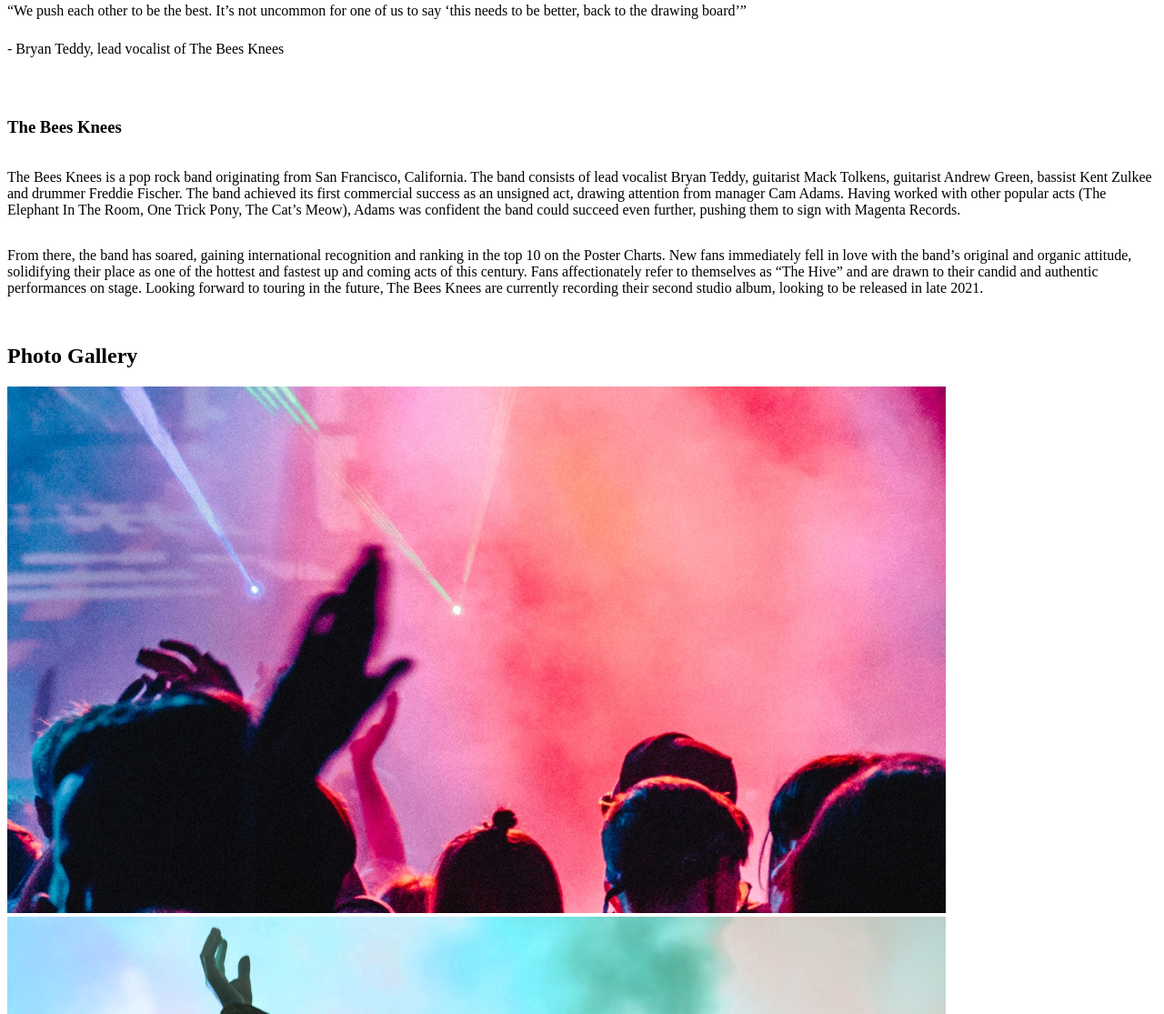
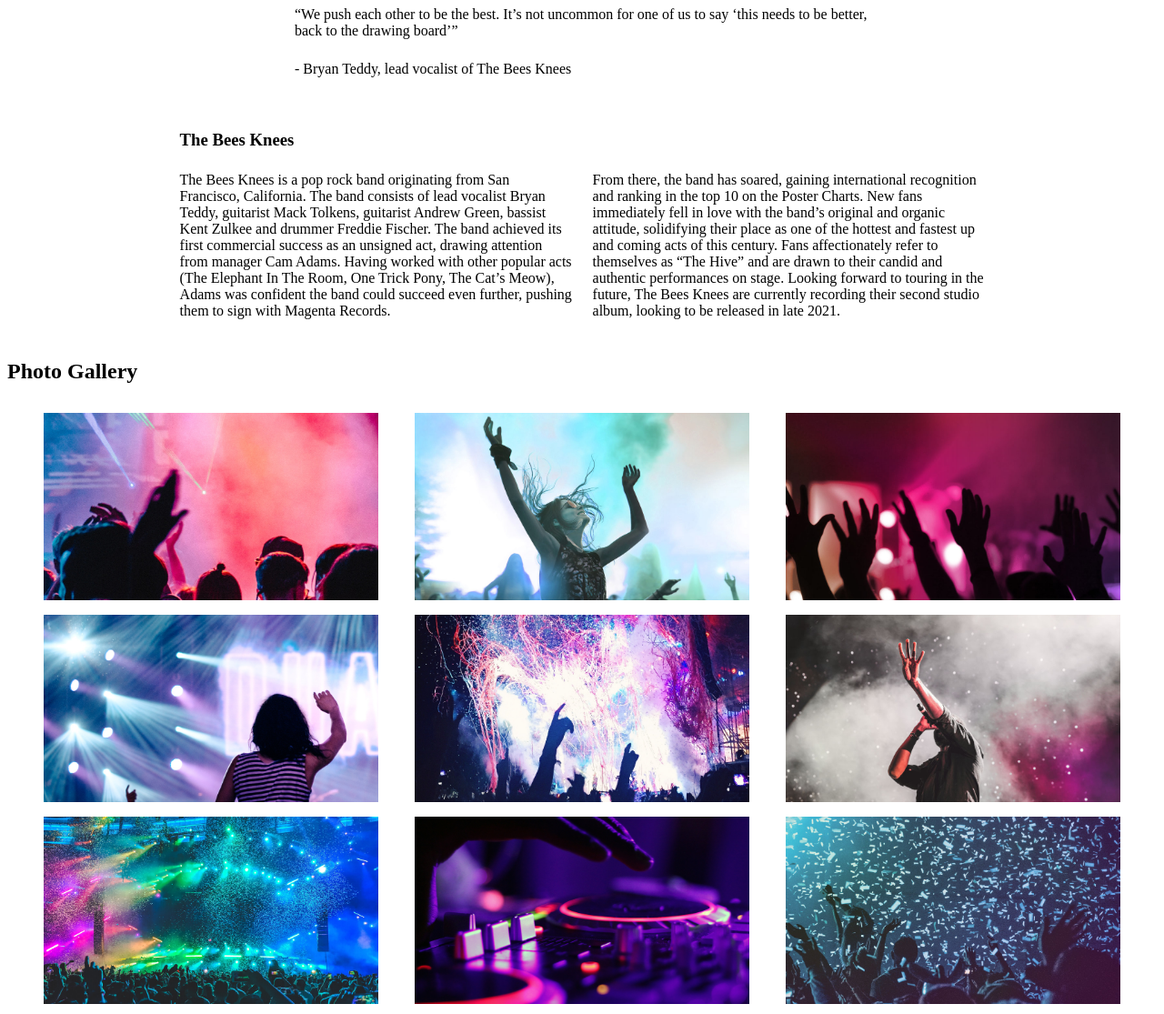
Before and after one commit to Lenalenalena-cl/bandsite, a plain HTML site: page index.html in a window 1280 px wide. Shown: the part 1440-2555 px from the top of the page at 91% size. Drawn offline with Linux system fonts and the light colour scheme.

Commit message:
finish the mid section, photo part

```diff
--- a/index.html
+++ b/index.html
@@ -1,35 +1,40 @@
 <!DOCTYPE html>
 <html lang="en">
+
 <head>
     <meta charset="UTF-8">
     <meta name="viewport" content="width=device-width, initial-scale=1.0">
     <title>BANDSITE | Home</title>
     <link rel="stylesheet" href="styles/bio.css" />
 </head>
+
 <body>
     <header id="home" class="wrapper--header">
         <nav class="navbar">
 
             <div class="navbar__logo">
                 <h1 class="navbar__title">
-                    <a class="navbar__link" href="index.html"><img class="navbar__img" src="./assets/logo/Logo-bandsite.svg" alt="bandsite logo"></a>
+                    <a class="navbar__link" href="index.html"><img class="navbar__img"
+                            src="./assets/logo/Logo-bandsite.svg" alt="bandsite logo"></a>
                 </h1>
             </div>
 
             <div class="navbar__pages">
                 <ul class="navbar__list">
-                    <li class="navbar__item navbar__item--active"><a class="navbar__link" href="index.html">Biography</a></li>
-                    <li class="navbar__item navbar__item--desactive"><a class="navbar__link" href="./pages/shows.html">Shows</a></li>
+                    <li class="navbar__item navbar__item--active"><a class="navbar__link"
+                            href="index.html">Biography</a></li>
+                    <li class="navbar__item navbar__item--desactive"><a class="navbar__link"
+                            href="./pages/shows.html">Shows</a></li>
                 </ul>
             </div>
 
         </nav>
     </header>
 
-<section class="wrapper--hero">
+    <section class="wrapper--hero">
         <section class="hero">
             <div class="hero__title">
-                <h2 class="hero__text" >The Bees Knees</h2>
+                <h2 class="hero__text">The Bees Knees</h2>
 
             </div>
         </section>
@@ -50,7 +55,8 @@
 
                     <!-- quote -->
                     <div class="about__quote">
-                        <q class="about__quotation">We push each other to be the best. It’s not uncommon for one of us to say ‘this needs to be better, back to the drawing board’</q>
+                        <q class="about__quotation">We push each other to be the best. It’s not uncommon for one of us
+                            to say ‘this needs to be better, back to the drawing board’</q>
                         <p class="about__autor">- Bryan Teddy, lead vocalist of The Bees Knees</p>
                     </div>
 
@@ -58,12 +64,21 @@
                     <article class="about__bio">
                         <h3 class="about__subtitle">The Bees Knees</h3>
                         <div class="about__text">
-                            <p class="about__paragraph">The Bees Knees is a pop rock band originating from San Francisco, California. The band consists of lead vocalist Bryan Teddy, guitarist Mack Tolkens, guitarist Andrew Green, bassist Kent Zulkee and drummer Freddie Fischer.
-                                The band achieved its first commercial success as an unsigned act, drawing attention from manager Cam Adams. Having worked with other popular acts (The Elephant In The Room, One Trick Pony, The Cat’s Meow), Adams was confident
+                            <p class="about__paragraph1">The Bees Knees is a pop rock band originating from San
+                                Francisco, California. The band consists of lead vocalist Bryan Teddy, guitarist Mack
+                                Tolkens, guitarist Andrew Green, bassist Kent Zulkee and drummer Freddie Fischer.
+                                The band achieved its first commercial success as an unsigned act, drawing attention
+                                from manager Cam Adams. Having worked with other popular acts (The Elephant In The Room,
+                                One Trick Pony, The Cat’s Meow), Adams was confident
                                 the band could succeed even further, pushing them to sign with Magenta Records.</p>
-                            <p class="about__paragraph">From there, the band has soared, gaining international recognition and ranking in the top 10 on the Poster Charts. New fans immediately fell in love with the band’s original and organic attitude, solidifying their place as
-                                one of the hottest and fastest up and coming acts of this century. Fans affectionately refer to themselves as “The Hive” and are drawn to their candid and authentic performances on stage. Looking forward to touring in the
-                                future, The Bees Knees are currently recording their second studio album, looking to be released in late 2021.</p>
+                            <p class="about__paragraph2">From there, the band has soared, gaining international
+                                recognition and ranking in the top 10 on the Poster Charts. New fans immediately fell in
+                                love with the band’s original and organic attitude, solidifying their place as
+                                one of the hottest and fastest up and coming acts of this century. Fans affectionately
+                                refer to themselves as “The Hive” and are drawn to their candid and authentic
+                                performances on stage. Looking forward to touring in the
+                                future, The Bees Knees are currently recording their second studio album, looking to be
+                                released in late 2021.</p>
                         </div>
                     </article>
 
@@ -76,15 +91,30 @@
             <section class="gallery">
                 <h2 class="gallery__title">Photo Gallery</h2>
                 <div class="gallery__images-list">
-                    <div class="gallery__img"><img src="./assets/images/Photo-gallery-1.jpg " alt="party"> </div>
-                    <div class="gallery__img"><img src="./assets/images/Photo-gallery-2.jpg " alt="woman in a concert"></div>
-                    <div class="gallery__img"><img src="./assets/images/Photo-gallery-3.jpg " alt="hands up in a concert"></div>
-                    <div class="gallery__img"><img src="./assets/images/Photo-gallery-4.jpg " alt="woman in a concert"></div>
-                    <div class="gallery__img"><img src="./assets/images/Photo-gallery-5.jpg " alt="party"></div>
-                    <div class="gallery__img"><img src="./assets/images/Photo-gallery-6.jpg " alt="singer singing in a concert"></div>
-                    <div class="gallery__img"><img src="./assets/images/Photo-gallery-7.jpg " alt="crowed concert"></div>
-                    <div class="gallery__img"><img src="./assets/images/Photo-gallery-8.jpg " alt="dj mixing music"></div>
-                    <div class="gallery__img"><img src="./assets/images/Photo-gallery-9.jpg " alt="party"></div>
+                    <div class="gallery__row">
+                        <img src="./assets/images/Photo-gallery-1.jpg " class="gallery__img" alt="party">
+
+                        <img src="./assets/images/Photo-gallery-2.jpg " class="gallery__img" alt="woman in a concert">
+                        <img src="./assets/images/Photo-gallery-3.jpg " class="gallery__img"
+                            alt="hands up in a concert">
+                    </div>
+
+                    <div class="gallery__row">
+                        <img src="./assets/images/Photo-gallery-4.jpg " class="gallery__img" alt="woman in a concert">
+
+                        <img src="./assets/images/Photo-gallery-5.jpg " class="gallery__img" alt="party">
+                        <img src="./assets/images/Photo-gallery-6.jpg " class="gallery__img"
+                            alt="singer singing in a concert">
+
+                    </div>
+                    <div class="gallery__row">
+                        <img src="./assets/images/Photo-gallery-7.jpg " class="gallery__img" alt="crowed concert">
+
+                        <img src="./assets/images/Photo-gallery-8.jpg " class="gallery__img" alt="dj mixing music">
+
+                        <img src="./assets/images/Photo-gallery-9.jpg " class="gallery__img" alt="party">
+                    </div>
+                </div>
                 </div>
             </section>
         </section>
@@ -100,14 +130,21 @@
                                 <h2 class="footer__title">Get in Touch</h2>
                             </div>
                             <div class="footer__links">
-                                <a class="footer__link" href="https://instagram.com " target="_blank"><img class="footer__icon" src="./assets/icons/svg/Icon-instagram.svg " alt="icon-instagram "></a>
-                                <a class="footer__link" href="https://facebook.com " target="_blank"><img class="footer__icon" src="./assets/icons/svg/Icon-facebook.svg " alt="icon-facebook "></a>
-                                <a class="footer__link" href="https://twitter.com " target="_blank"><img class="footer__icon" src="./assets/icons/svg/Icon-twitter.svg " alt="icon-twitter "></a>
+                                <a class="footer__link" href="https://instagram.com " target="_blank"><img
+                                        class="footer__icon" src="./assets/icons/svg/Icon-instagram.svg "
+                                        alt="icon-instagram "></a>
+                                <a class="footer__link" href="https://facebook.com " target="_blank"><img
+                                        class="footer__icon" src="./assets/icons/svg/Icon-facebook.svg "
+                                        alt="icon-facebook "></a>
+                                <a class="footer__link" href="https://twitter.com " target="_blank"><img
+                                        class="footer__icon" src="./assets/icons/svg/Icon-twitter.svg "
+                                        alt="icon-twitter "></a>
                             </div>
                         </div>
                         <!-- logo tablet -->
                         <div class="footer__logo--tablet">
-                            <a class="footer__link--tablet" href="#home"><img src="./assets/logo/Logo-bandsite.svg " alt="bandsite logo"></a>
+                            <a class="footer__link--tablet" href="#home"><img src="./assets/logo/Logo-bandsite.svg "
+                                    alt="bandsite logo"></a>
                         </div>
                     </section>
 
@@ -123,7 +160,8 @@
                                 <p class="footer__address">New York, NY 10012, USA</p>
                             </div>
                             <div>
-                                <p><a class="footer__email" href="mailto:info@thebeesknees.com " target="_blank">info@thebeesknees.com</a></p>
+                                <p><a class="footer__email" href="mailto:info@thebeesknees.com "
+                                        target="_blank">info@thebeesknees.com</a></p>
                             </div>
                         </div>
 
@@ -137,7 +175,8 @@
                                 <p class="footer__address">US / South America / Japan</p>
                             </div>
                             <div>
-                                <p><a class="footer__email" href="mailto:pearl.gregg@limitlessag.com " target="_blank">pearl.gregg@limitlessag.com</a></p>
+                                <p><a class="footer__email" href="mailto:pearl.gregg@limitlessag.com "
+                                        target="_blank">pearl.gregg@limitlessag.com</a></p>
                             </div>
                         </div>
 
@@ -151,21 +190,24 @@
                                 <p class="footer__address">UK / EU / AU</p>
                             </div>
                             <div>
-                                <p><a class="footer__email" href="mailto:cwhyte@archentertainment.com " target="_blank">cwhyte@archentertainment.com</a></p>
+                                <p><a class="footer__email" href="mailto:cwhyte@archentertainment.com "
+                                        target="_blank">cwhyte@archentertainment.com</a></p>
                             </div>
                         </div>
                     </section>
 
                     <!-- logo mobile -->
                     <section class="footer__logo footer__logo--mobile">
-                        <a class="footer__link--mobile" href="#home"><img src="./assets/logo/Logo-bandsite.svg" alt="bandsite logo"></a>
+                        <a class="footer__link--mobile" href="#home"><img src="./assets/logo/Logo-bandsite.svg"
+                                alt="bandsite logo"></a>
                         <p class="footer__copy">Copyright The Bees Knees © 2021 All Rights Reserved</p>
                     </section>
                 </section>
 
                 <!-- logo desktop -->
                 <section class="footer__logo footer__logo--desktop">
-                    <a class="footer__link--desktop" href="#home"><img src="./assets/logo/Logo-bandsite.svg" alt="bandsite logo"></a>
+                    <a class="footer__link--desktop" href="#home"><img src="./assets/logo/Logo-bandsite.svg"
+                            alt="bandsite logo"></a>
                 </section>
             </section>
         </footer>
--- a/styles/bio.css
+++ b/styles/bio.css
@@ -75,9 +75,61 @@
        object-fit: cover;
     -o-object-position: bottom;
        object-position: bottom;
+       display: block;
+       margin-left: auto;
+       margin-right: auto;
+       width: 70%;
+       height: 30%;
+  }
+
+  .about__title, .about__autor, .about__bio, .about__subtitle, .about__paragraph {
+    padding: 0.5rem 0;
+  }
+
+  .about__quote{
+    margin-top: 16px;
+    margin-left: auto;
+    margin-right: auto;
+    width:50%;
+  }
+
+  .about__bio{
+    margin-left: auto;
+    margin-right: auto;
+    width: 70%;
+  }
+
+  .about__subtitle{
+    margin-bottom: 0;
+  }
+
+  .about__text{
+    display: flex;
+  }
+
+  .about__paragraph1{
+    padding-right: 0.7rem;
+  }
+
+  .about__paragraph2{
+    padding-left: 0.7rem;
+  }
+
+  .gallery__images-list{
+    padding:4px;
+    display: flex;
+    flex-wrap: wrap;
+    margin-left: 16px;
+    margin-right: 16px;
+  }
+
+  .gallery__img {
+    padding: 0.5rem 0;
+    width: 30%;
+  }
+
+  .gallery__row{
+    display: flex;
+  justify-content: space-around;
 
   }
-
-  .about__title, .about__quote, .about__autor, .about__bio, .about__subtitle, .about__paragraph {
-    padding: 0.5rem 0;
-  }
```
